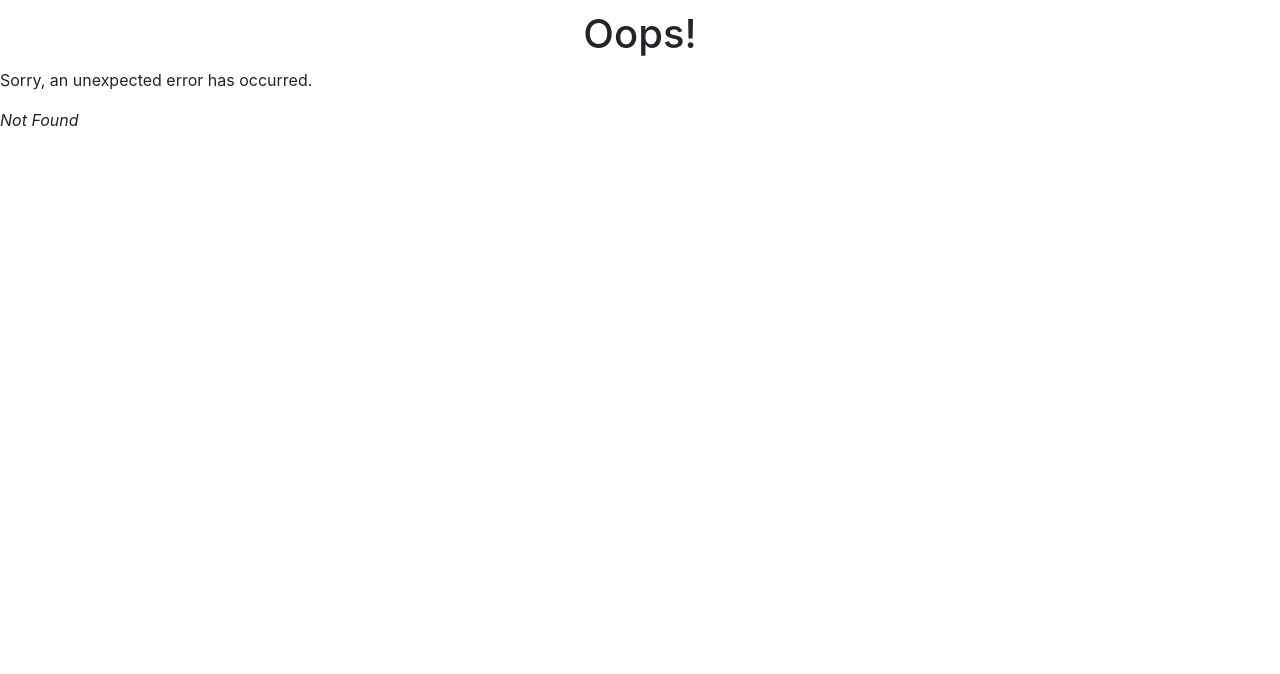
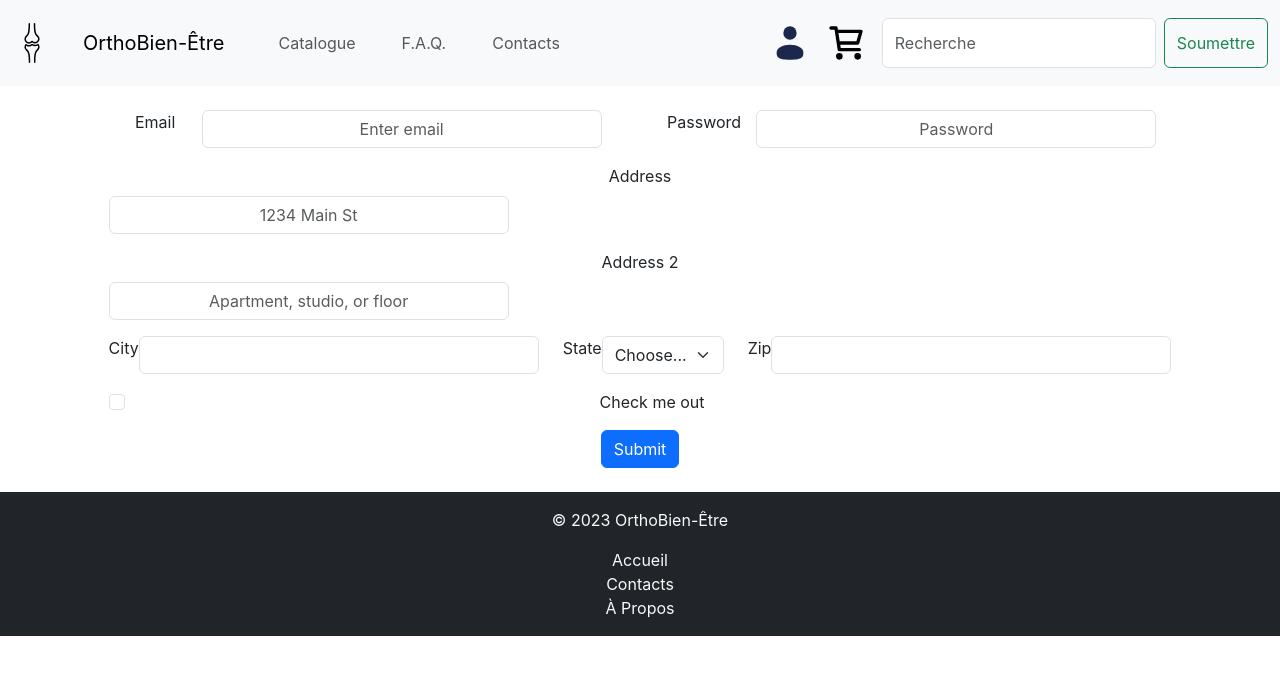
Before and after one commit to INM5001-A23/OrthoBien-Etre, a React (Create React App) app in the folder frontend/: page /inscription in a window 1280 px wide. Before the commit this address had no page. Shown: the top 674 px of the page. Built offline with nearby package versions, Linux system fonts and the light colour scheme.

Commit message:
Ajout PageInscription

```diff
--- a/frontend/src/App.js
+++ b/frontend/src/App.js
@@ -3,6 +3,7 @@
 import PageErreur from "./pages/PageErreur";
 import PageCatalogue from "./pages/PageCatalogue";
 import PageConnexion from "./pages/PageConnexion";
+import PageInscription from "./pages/PageInscription";
 
 const router = createBrowserRouter([
   {
@@ -20,6 +21,12 @@
     element: <PageConnexion />,
     errorElement: <PageErreur />,
   },
+
+  {
+    path: "/inscription",
+    element: <PageInscription />,
+    errorElement: <PageErreur />,
+  },
 ]);
 
 function App() {
--- a/frontend/src/layout/Navigation.js
+++ b/frontend/src/layout/Navigation.js
@@ -3,7 +3,7 @@
 import Form from "react-bootstrap/Form";
 import Nav from "react-bootstrap/Nav";
 import Navbar from "react-bootstrap/Navbar";
-import { Link, useNavigate } from "react-router-dom";
+import { useNavigate } from "react-router-dom";
 import Logo from "../components/Logo";
 import "./Navigation.css";
 
--- a/frontend/src/pages/PageConnexion.css
+++ b/frontend/src/pages/PageConnexion.css
@@ -8,3 +8,7 @@
   text-align: center;
   width: 25rem;
 }
+
+.nav-link {
+  margin: 15px;
+}
--- a/frontend/src/pages/PageConnexion.js
+++ b/frontend/src/pages/PageConnexion.js
@@ -1,10 +1,12 @@
 import ModelePage from "../layout/ModelePage";
-import Button from "react-bootstrap/Button";
 import Form from "react-bootstrap/Form";
 import "./PageConnexion.css";
 import Bouton from "../components/Bouton";
+import { useNavigate } from "react-router-dom";
+import Nav from "react-bootstrap/Nav";
 
 function PageConnexion() {
+  const navigate = useNavigate();
   return (
     <ModelePage>
       <Form>
@@ -17,8 +19,18 @@
           <Form.Label>Password</Form.Label>
           <Form.Control type="password" placeholder="Password" />
         </Form.Group>
-        <Bouton variant="primary" nom="Se connecter" />
-        <Bouton variant="outline-success" nom="S'inscrire" />
+
+        <Nav.Link onClick={() => navigate("/")}>
+          {/* TODO
+          Si compte existant, redirection sur PageAccueil avec nom a cote du logo.
+          Si pas de compte, message erreur apparait*/}
+
+          <Bouton variant="primary" nom="Se connecter" />
+        </Nav.Link>
+
+        <Nav.Link onClick={() => navigate("/inscription")}>
+          <Bouton variant="outline-success" nom="S'inscrire" />
+        </Nav.Link>
       </Form>
     </ModelePage>
   );
--- /dev/null
+++ b/frontend/src/pages/PageInscription.js
@@ -0,0 +1,65 @@
+import Button from "react-bootstrap/Button";
+import Col from "react-bootstrap/Col";
+import Form from "react-bootstrap/Form";
+import Row from "react-bootstrap/Row";
+import ModelePage from "../layout/ModelePage";
+
+function PageInscription() {
+  return (
+    <ModelePage>
+      <Form>
+        <Row className="mb-3">
+          <Form.Group as={Col} controlId="formGridEmail">
+            <Form.Label>Email</Form.Label>
+            <Form.Control type="email" placeholder="Enter email" />
+          </Form.Group>
+
+          <Form.Group as={Col} controlId="formGridPassword">
+            <Form.Label>Password</Form.Label>
+            <Form.Control type="password" placeholder="Password" />
+          </Form.Group>
+        </Row>
+
+        <Form.Group className="mb-3" controlId="formGridAddress1">
+          <Form.Label>Address</Form.Label>
+          <Form.Control placeholder="1234 Main St" />
+        </Form.Group>
+
+        <Form.Group className="mb-3" controlId="formGridAddress2">
+          <Form.Label>Address 2</Form.Label>
+          <Form.Control placeholder="Apartment, studio, or floor" />
+        </Form.Group>
+
+        <Row className="mb-3">
+          <Form.Group as={Col} controlId="formGridCity">
+            <Form.Label>City</Form.Label>
+            <Form.Control />
+          </Form.Group>
+
+          <Form.Group as={Col} controlId="formGridState">
+            <Form.Label>State</Form.Label>
+            <Form.Select defaultValue="Choose...">
+              <option>Choose...</option>
+              <option>...</option>
+            </Form.Select>
+          </Form.Group>
+
+          <Form.Group as={Col} controlId="formGridZip">
+            <Form.Label>Zip</Form.Label>
+            <Form.Control />
+          </Form.Group>
+        </Row>
+
+        <Form.Group className="mb-3" id="formGridCheckbox">
+          <Form.Check type="checkbox" label="Check me out" />
+        </Form.Group>
+
+        <Button variant="primary" type="submit">
+          Submit
+        </Button>
+      </Form>
+    </ModelePage>
+  );
+}
+
+export default PageInscription;
```
